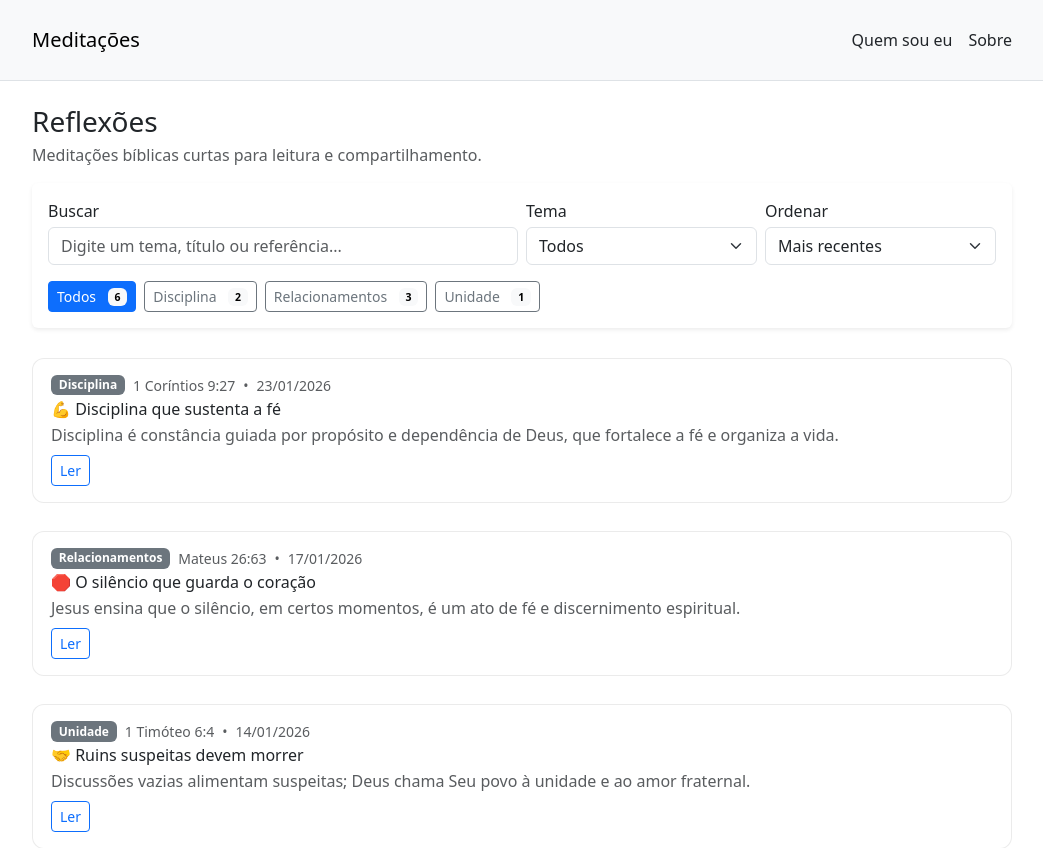
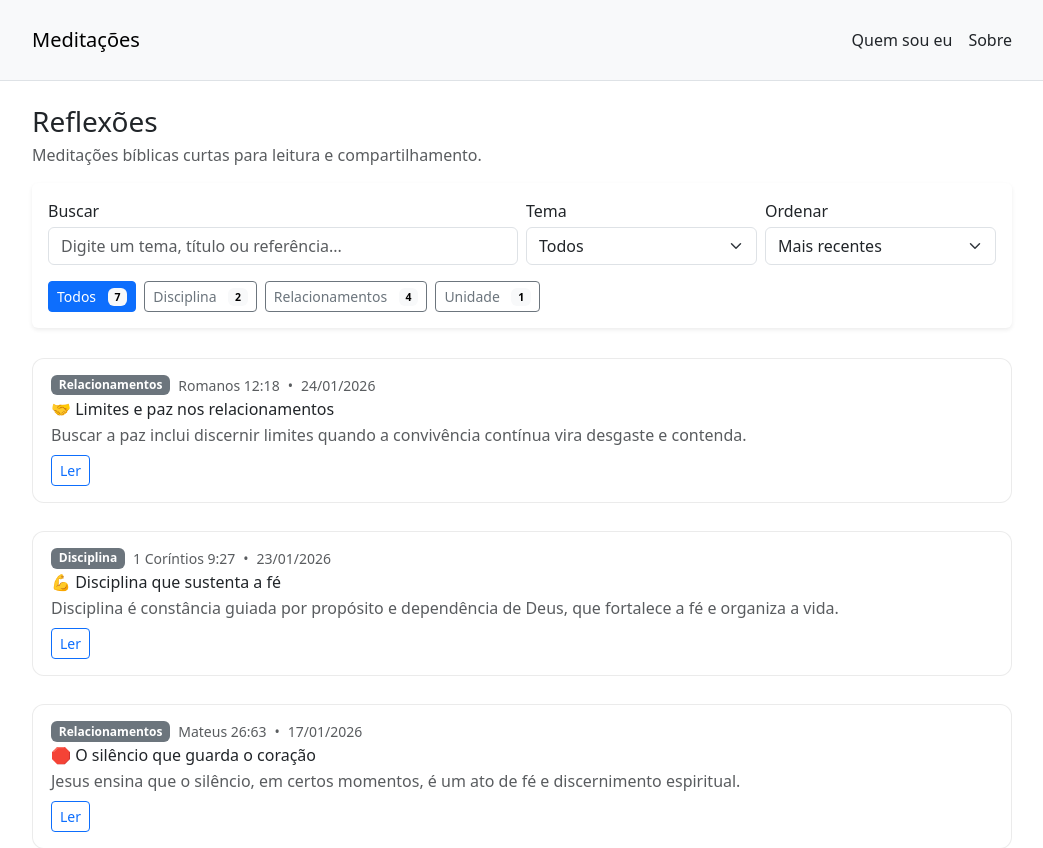
Before and after one commit to meditacoesbiblicas/meditacoes-biblicas, an Angular app: page /#/ in a window 1280 px wide. Shown: the top 848 px of the page, without its empty margins (118-1161 px from the left). Built offline with nearby package versions, Linux system fonts and the light colour scheme.

Commit message:
feat: adiciona meditação sobre limites e paz nos relacionamentos (Rm 12:18)

```diff
--- a/src/app/data/meditations.ts
+++ b/src/app/data/meditations.ts
@@ -69,5 +69,15 @@ export const MEDITACOES: Meditacao[] = [
     resumo: "Disciplina é constância guiada por propósito e dependência de Deus, que fortalece a fé e organiza a vida.",
     arquivoMd: "disciplina-com-amor.md",
     referencias: ["1Co 9:27", "1Co 9:25", "Gl 6:9", "Pv 4:23"]
+  },
+  {
+    id: "limites-e-paz-nos-relacionamentos",
+    data: "2026-01-24",
+    tema: "Relacionamentos",
+    titulo: "🤝 Limites e paz nos relacionamentos",
+    versoChave: "Romanos 12:18",
+    resumo: "Buscar a paz inclui discernir limites quando a convivência contínua vira desgaste e contenda.",
+    arquivoMd: "limites-e-paz-nos-relacionamentos.md",
+    referencias: ["Rm 12:18", "Am 3:3", "Pv 22:3"]
   }
 ];
```
Also changed, not shown: public/content/limites-e-paz-nos-relacionamentos.md (added, +40 -0 lines).
